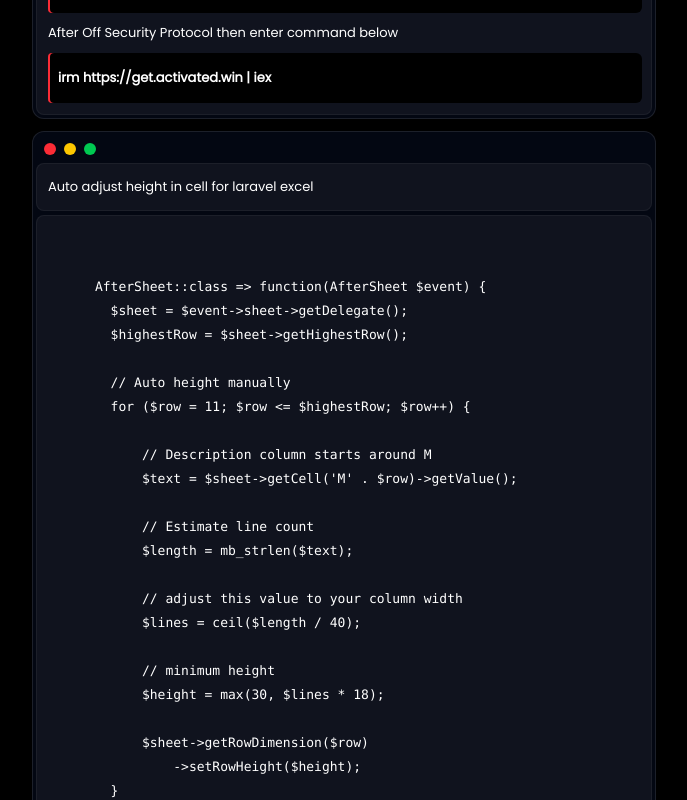
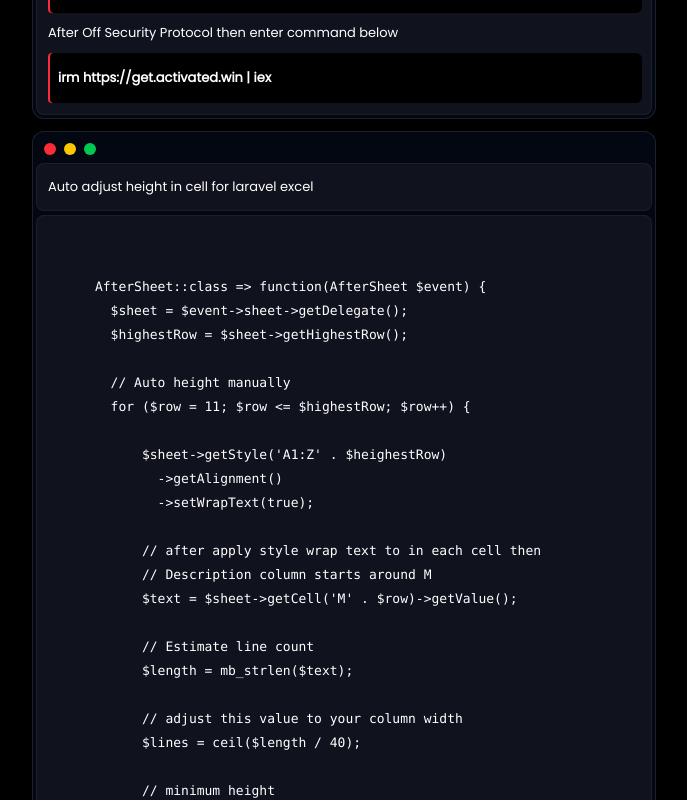
Before and after one commit to vidzin3/utils_platform, a Vue app: page / in a window 1280 px wide. Shown: the part 11200-12000 px from the top of the page, without its empty margins (296-983 px from the left). Built offline with nearby package versions, Linux system fonts and the light colour scheme.

Commit message:
update content

```diff
--- a/src/pages/index.vue
+++ b/src/pages/index.vue
@@ -656,6 +656,11 @@ const contents = [
         // Auto height manually
         for ($row = 11; $row <= $highestRow; $row++) {
 
+            $sheet->getStyle('A1:Z' . $heighestRow)
+              ->getAlignment()
+              ->setWrapText(true);
+
+            // after apply style wrap text to in each cell then
             // Description column starts around M
             $text = $sheet->getCell('M' . $row)->getValue();
 
@@ -672,6 +677,9 @@ const contents = [
                 ->setRowHeight($height);
         }
       }
+
+      Or applyStyle to template blade
+      style="overflow-wrap: break-word;word-wrap: break-word;"
     `,
     raw_html: "",
   },
```
